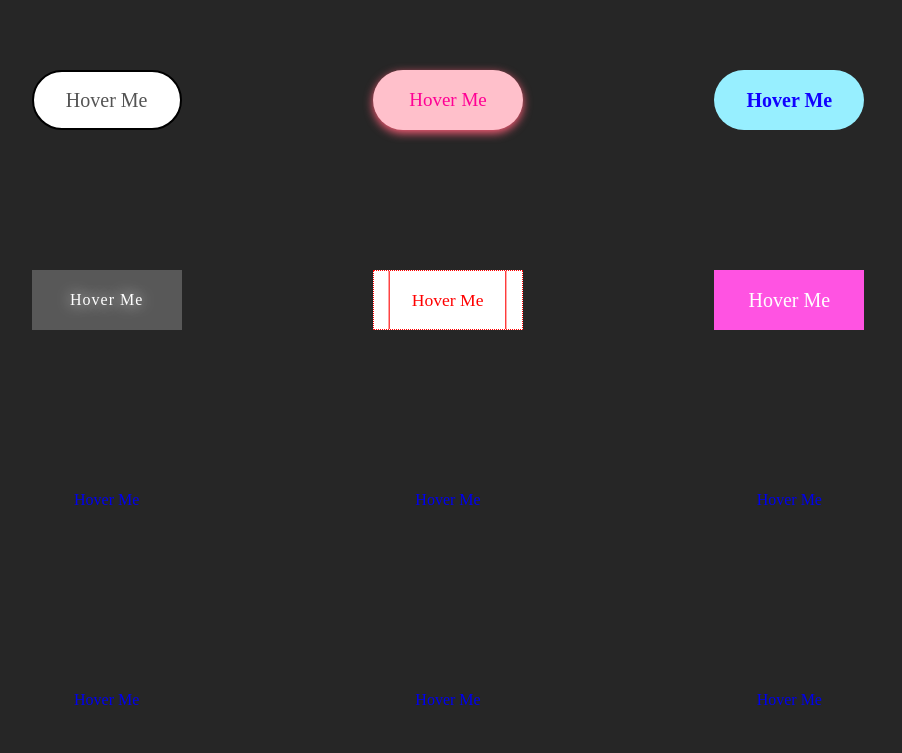
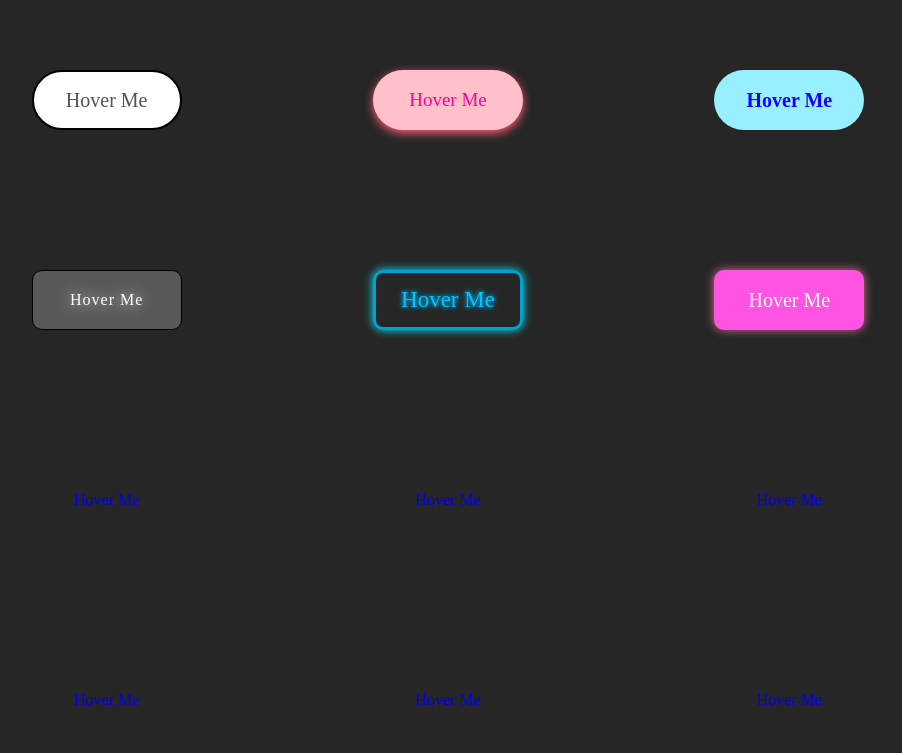
Before and after one commit to Zeynab-jalalian/Hover-Button, a plain HTML site: page index.html in a window 1280 px wide. Shown: the whole page, without its empty margins (192-1094 px from the left). Drawn offline with Linux system fonts and the light colour scheme.

Commit message:
some changes

```diff
--- a/style.css
+++ b/style.css
@@ -167,6 +167,8 @@ ul li{
 /* btn type 4 */
 .btn4{
  background:rgb(88, 88, 88);
+ border-radius: 10px;
+ border:1px solid black;
 }
 .btn4::before{
     content: '';
@@ -195,29 +197,33 @@ ul li{
 }
 /* btn type 5 */
 .btn5{
-    background:rgb(255, 255, 255);
-    border:1px dotted red;
+    background:transparent;
+    border:3px solid rgb(0, 162, 211);
+    box-shadow: 0 0 10px rgb(0, 238, 255);
+    border-radius: 10px;
  }
  .btn5 a{
-    color: rgb(255, 0, 0);
-    padding: 30px 20px;
-    text-shadow: 0 0 215px red;
-    transform: scale(1.1);
-    border:1px double red;
+    color: rgb(0, 195, 255);
+    text-shadow: 0 0 0.20em rgb(0, 162, 211),
+    0 0 0.30em rgb(0, 162, 211);
+    font-size: 23px;
     transition: 0.5s;
 }
 .btn5:hover{
-    background: rgb(255, 0, 0);
-    border-radius: 50%;
+    background: rgb(0, 162, 211);
+    box-shadow: 0 0 20px rgb(0, 238, 255),
+    0 0 5px white ;
 }
 .btn5:hover a{
     color:rgb(255, 255, 255);
-    transform: scale(1.4);
+    text-shadow: 0 0 0.20em white,
+    0 0 0.30em white;
 }
 /* btn typr 6 */
 .btn6{
     background: rgb(255, 83, 226);
-
+   box-shadow: 0 0 10px palevioletred;
+   border-radius: 10px;
 }
 .btn6 a{
     color:white;
```
